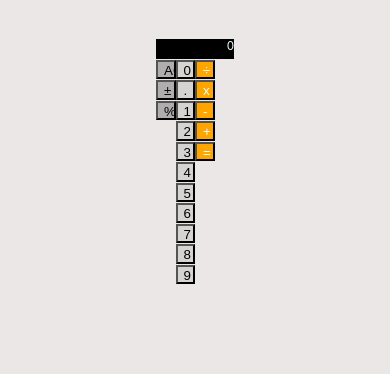
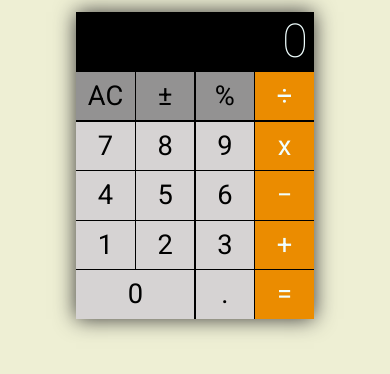
Before and after one commit to adam4321/react-calculator, a React (Create React App) app: page / in a window 390 px wide. Shown: the top 374 px of the page. Built offline with nearby package versions, Linux system fonts and the light colour scheme.

Commit message:
layout improved

```diff
--- a/public/index.html
+++ b/public/index.html
@@ -3,6 +3,7 @@
   <head>
     <meta charset="utf-8">
     <link rel="shortcut icon" href="%PUBLIC_URL%/favicon-1.ico">
+    <link href="https://fonts.googleapis.com/css?family=Roboto:100,400" rel="stylesheet">
     <meta name="viewport" content="width=device-width, initial-scale=1, shrink-to-fit=no">
     <meta name="theme-color" content="#000000">
     <!--
--- a/src/App.css
+++ b/src/App.css
@@ -1,28 +1,60 @@
+
+
+/* Overall styling */
+
+html {
+  box-sizing: border-box;
+}
 
 body {
-  background: rgb(235, 231, 231);
+  background: rgba(190, 192, 84, 0.247);
+  margin: 0;
+  font-family: 'Roboto', sans-serif;
+  font-weight: 100;
+}
+
+button {
+  background: none;
+  border: none;
+  padding: 0;
+  font-family: inherit;
+  user-select: none;
+  cursor: pointer;
+  outline: none;
+
+  -webkit-tap-highlight-color: rgba(0,0,0,0);
+}
+
+button:active {
+  box-shadow: inset 0px 0px 80px 0px rgba(0,0,0,0.25);
 }
 
 .calculator {
 margin:auto;
-width:20vw;
+width:20.3vw;
 margin-top:10vw;
+box-shadow: 0px 0px 20px 0px rgb(56, 55, 55);
+}
 
-}
+/* The Calculator */
+
+
 
 .display {
   margin:auto;
-  height:5vw;
+  height:6.2vw;
   background-color: black;
   color: azure;
   text-align: right;
-  font-size: 3vw;
-
+  font-size: 5vw;
+  padding-right:1.5vw;
+  padding-top:.5vw;
 }
 
 .key{
   width:5vw;
-  height:5vw;
+  height:4.4vw;
+  font-size: 1.8vw;
 }
 
 .key-area {
@@ -31,21 +63,112 @@ margin-top:10vw;
 
 .input-keys{
   display:grid;
-  grid-template-columns: repeat(4, 1fr);
-  grid-template-rows: repeat(5, 1fr);
+  grid-template: repeat(5, 1fr) / repeat(4, 1fr);
+  grid-gap:.1vw;
+  background-color:black;
 }
 
 .key-oper {
-  background-color:orange;
+  background-color:rgb(235, 140, 0);
   color:azure;
-  grid-column: 4;
-  grid-row:1 / 5;
+}
+
+.key-func {
+  background-color: rgba(167, 166, 166, 0.884);
+
 }
 
 .key-dig {
   background-color:rgb(214, 211, 211);
 }
 
-.key-func {
-  background-color: rgba(167, 166, 166, 0.884);
+/* Key positioning */
+
+.key-divide{
+  grid-column:4;
+ grid-row:1;
 }
+.key-multiply{
+  grid-column:4;
+ grid-row:2;
+}
+.key-minus{
+  grid-column:4;
+ grid-row:3;
+}
+.key-plus{
+  grid-column:4;
+ grid-row:4;
+}
+.key-equals {
+  grid-column:4;
+ grid-row:5;
+}
+.key-6 {
+  grid-column:3;
+ grid-row:3;
+}
+.key-5 {
+  grid-column:2;
+ grid-row:3;
+}
+.key-4 {
+  grid-column:1;
+ grid-row:3;
+}
+.key-3 {
+  grid-column:3;
+ grid-row:4;
+}
+.key-2 {
+  grid-column:2;
+ grid-row:4;
+}
+.key-1 {
+  grid-column:1;
+ grid-row:4;
+}
+.key-dot {
+  grid-column:3;
+ grid-row:5;
+}
+.key-0 {
+  width: 10.1vw;
+  grid-column:1/3;
+  grid-row:5;
+}
+
+@media only screen and (max-width:900px) {
+  .calculator {
+    margin:auto;
+    width:60.9vw;
+    margin-top:3vw;
+    box-shadow: 0px 0px 20px 0px rgb(56, 55, 55);
+    }
+    .display {
+      margin:auto;
+      height:15vw;
+      background-color: black;
+      color: azure;
+      text-align: right;
+      font-size: 12vw;
+      padding-right:1.5vw;
+      padding-top:.5vw;
+    }
+    .key{
+      width:15vw;
+      height:12.4vw;
+      font-size: 7vw;
+    }
+    .key-0 {
+      width: 30.3vw;
+      grid-column:1/3;
+      grid-row:5;
+    }
+    .input-keys{
+      display:grid;
+      grid-template: repeat(5, 1fr) / repeat(4, 1fr);
+      grid-gap:.3vw;
+      background-color:black;
+    }
+}
--- a/src/App.js
+++ b/src/App.js
@@ -30,13 +30,13 @@ const {displayValue} = this.state
        <div className='keyArea'>
         <div className='input-keys'>
 
-         <div className='function-keys'>
+         {/* <div className='function-keys'> */}
             <button className='key key-func key-clear'>AC</button>
             <button className='key key-func key-sign'>&plusmn;</button>
             <button className='key key-func key-percent'>%</button>
-        </div>
+        {/* </div> */}
 
-        <div className='digit-keys'>
+        {/* <div className='digit-keys'> */}
             <button className='key key-dig key-0' onClick={() => this.inputDigit(0)}>0</button>
             <button className='key key-dig key-dot'>.</button>
             <button className='key key-dig key-1' onClick={() => this.inputDigit(1)}>1</button>
@@ -48,15 +48,15 @@ const {displayValue} = this.state
             <button className='key key-dig key-7' onClick={() => this.inputDigit(7)}>7</button>
             <button className='key key-dig key-8' onClick={() => this.inputDigit(8)}>8</button>
             <button className='key key-dig key-9' onClick={() => this.inputDigit(9)}>9</button>
-          </div>
+          {/* </div> */}
 
-        <div className='operator-keys'>
+        {/* <div className='operator-keys'> */}
             <button className='key key-oper key-divide'>&#247;</button>
             <button className='key key-oper key-multiply'>x</button>
-            <button className='key key-oper key-minus'>-</button>
+            <button className='key key-oper key-minus'>&minus;</button>
             <button className='key key-oper key-plus'>+</button>
             <button className='key key-oper key-equals'>=</button>
-        </div>
+        {/* </div> */}
 
 
         </div>
```
Also changed, not shown: 1 other file (tests, documents, lock files or other folders).
